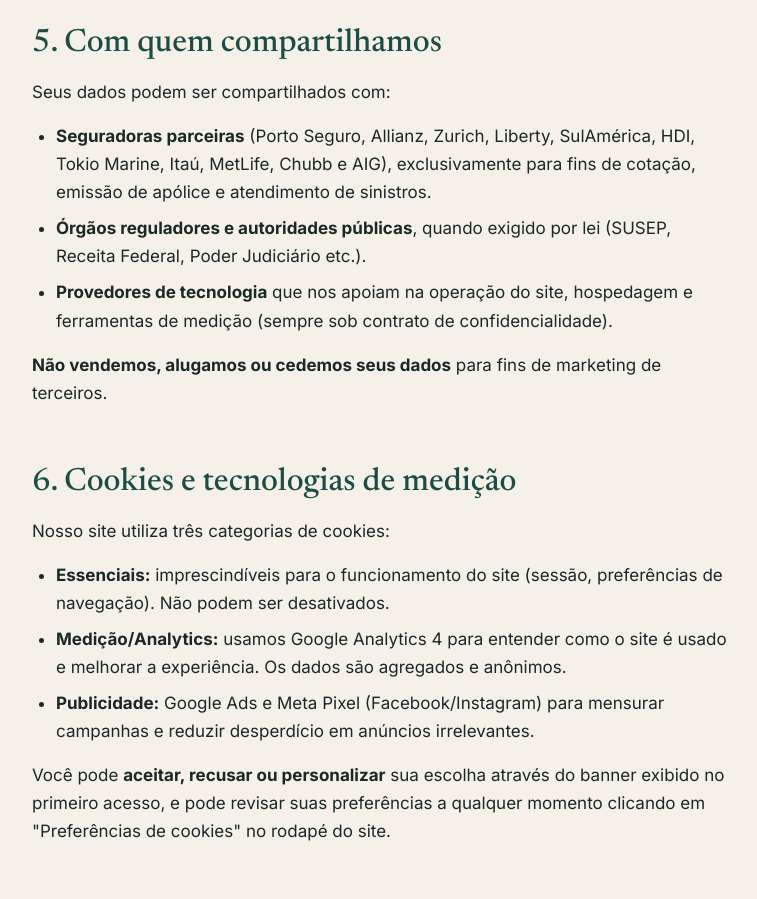
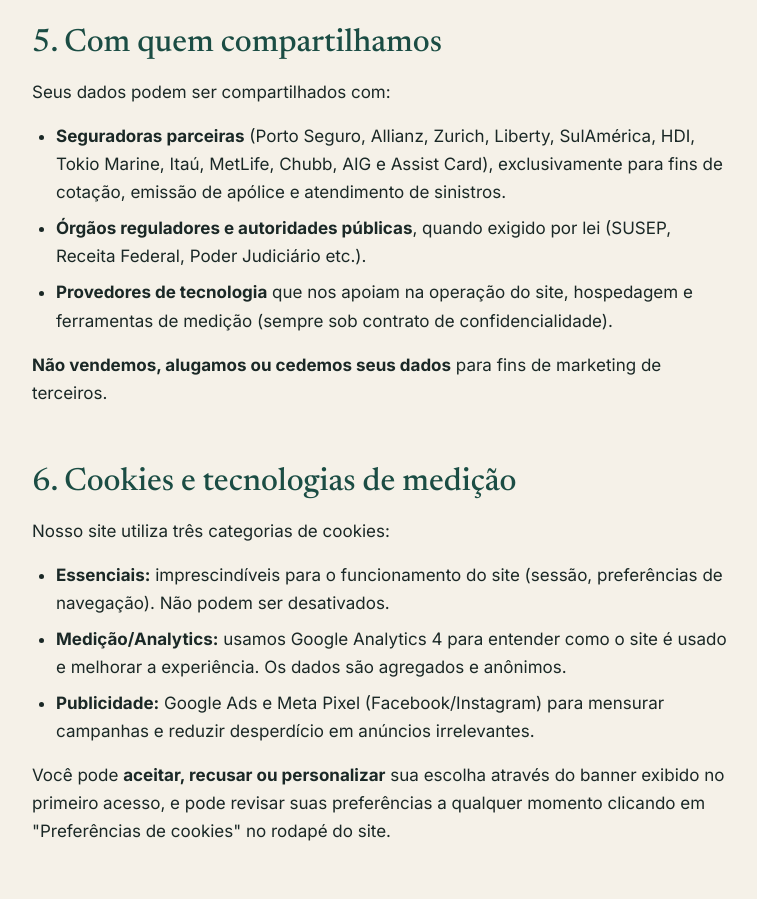
Before and after one commit to lfbonanato39/Site-Santa-Branca, a plain HTML site: page privacidade.html in a window 1280 px wide. Shown: the part 2980-3879 px from the top of the page, without its empty margins (260-1017 px from the left). Drawn offline with Linux system fonts and the light colour scheme.

Commit message:
fix: 12 seguradoras também nos Termos e na Privacidade
- Termos: "11 seguradoras" → "12 seguradoras"
- Privacidade: Assist Card incluída na lista de seguradoras parceiras

Co-Authored-By: Claude Opus 5.5 <noreply@anthropic.com>

```diff
--- a/privacidade.html
+++ b/privacidade.html
@@ -296,7 +296,7 @@
     <h2 id="compartilhamento">5. Com quem compartilhamos</h2>
     <p>Seus dados podem ser compartilhados com:</p>
     <ul>
-      <li><strong>Seguradoras parceiras</strong> (Porto Seguro, Allianz, Zurich, Liberty, SulAmérica, HDI, Tokio Marine, Itaú, MetLife, Chubb e AIG), exclusivamente para fins de cotação, emissão de apólice e atendimento de sinistros.</li>
+      <li><strong>Seguradoras parceiras</strong> (Porto Seguro, Allianz, Zurich, Liberty, SulAmérica, HDI, Tokio Marine, Itaú, MetLife, Chubb, AIG e Assist Card), exclusivamente para fins de cotação, emissão de apólice e atendimento de sinistros.</li>
       <li><strong>Órgãos reguladores e autoridades públicas</strong>, quando exigido por lei (SUSEP, Receita Federal, Poder Judiciário etc.).</li>
       <li><strong>Provedores de tecnologia</strong> que nos apoiam na operação do site, hospedagem e ferramentas de medição (sempre sob contrato de confidencialidade).</li>
     </ul>
```
Also changed, not shown: termos.html (+1 -1 lines).
